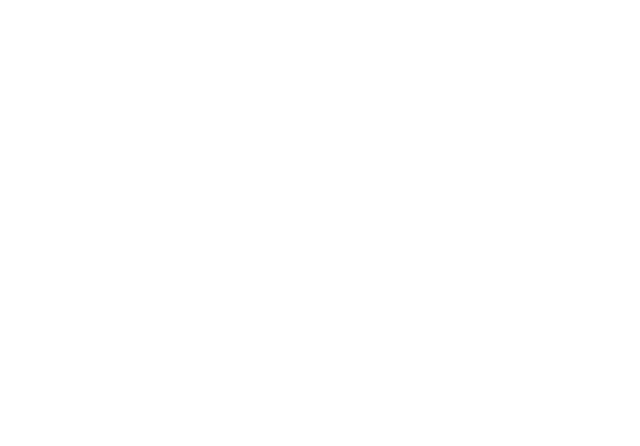
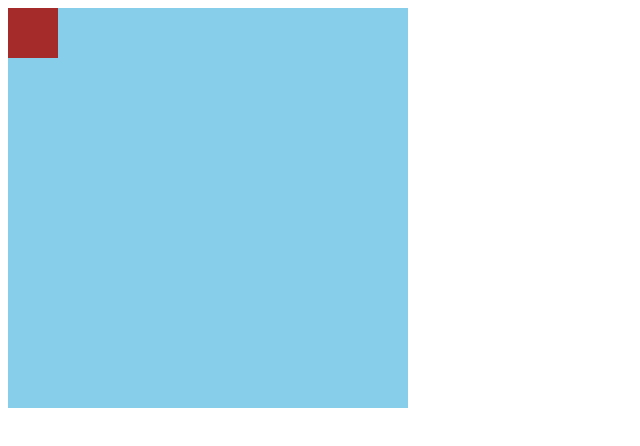
Before and after one commit to opuzayed/JS-PRACTICE, a plain HTML site: page index.html in a window 1280 px wide. Shown: the whole page, without its empty margins (0-640 px from the left). Drawn offline with Linux system fonts and the light colour scheme.

Commit message:
set style for container and animate div

```diff
--- a/index.html
+++ b/index.html
@@ -1,14 +1,31 @@
 <!DOCTYPE html>
 <html lang="en">
-<head>
-    <meta charset="UTF-8">
-    <meta name="viewport" content="width=device-width, initial-scale=1.0">
+  <head>
+    <meta charset="UTF-8" />
+    <meta name="viewport" content="width=device-width, initial-scale=1.0" />
     <title>Document</title>
-</head>
-<body>
-    <p id="demo"></p>
+    <style>
+        #container{
+            width: 400px;
+            height: 400px;
+            position: relative;
+            background-color: skyblue;
+        }
+        #animate{
+            width: 50px;
+            height: 50px;
+            position: absolute;
+            background-color: brown;
+        }
+    </style>
+  </head>
+  <body>
+    <div id="container">
+      <div id="animate">
+
+      </div>
+    </div>
 
     <script src="./js/test.js"></script>
-
-</body>
+  </body>
 </html>
```
